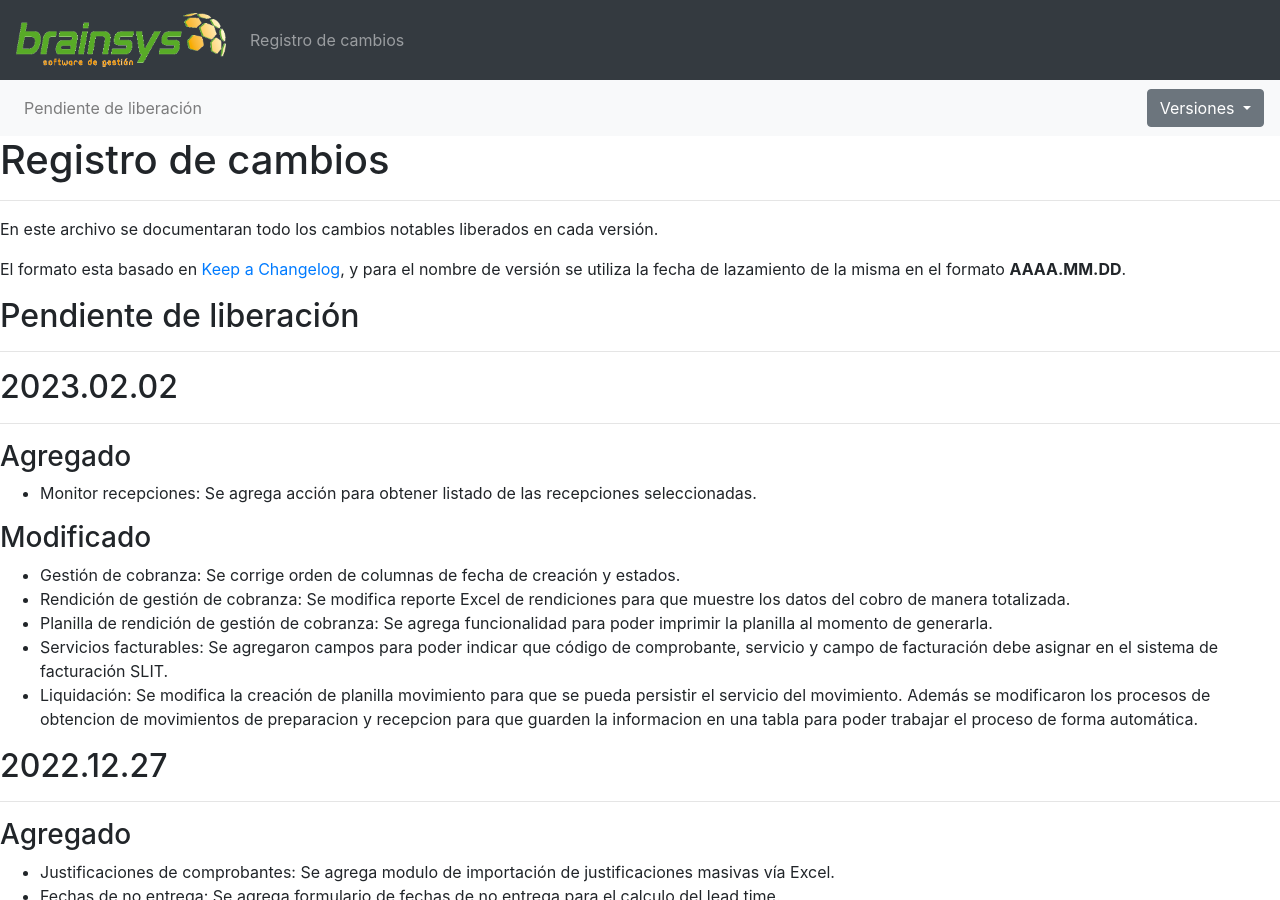
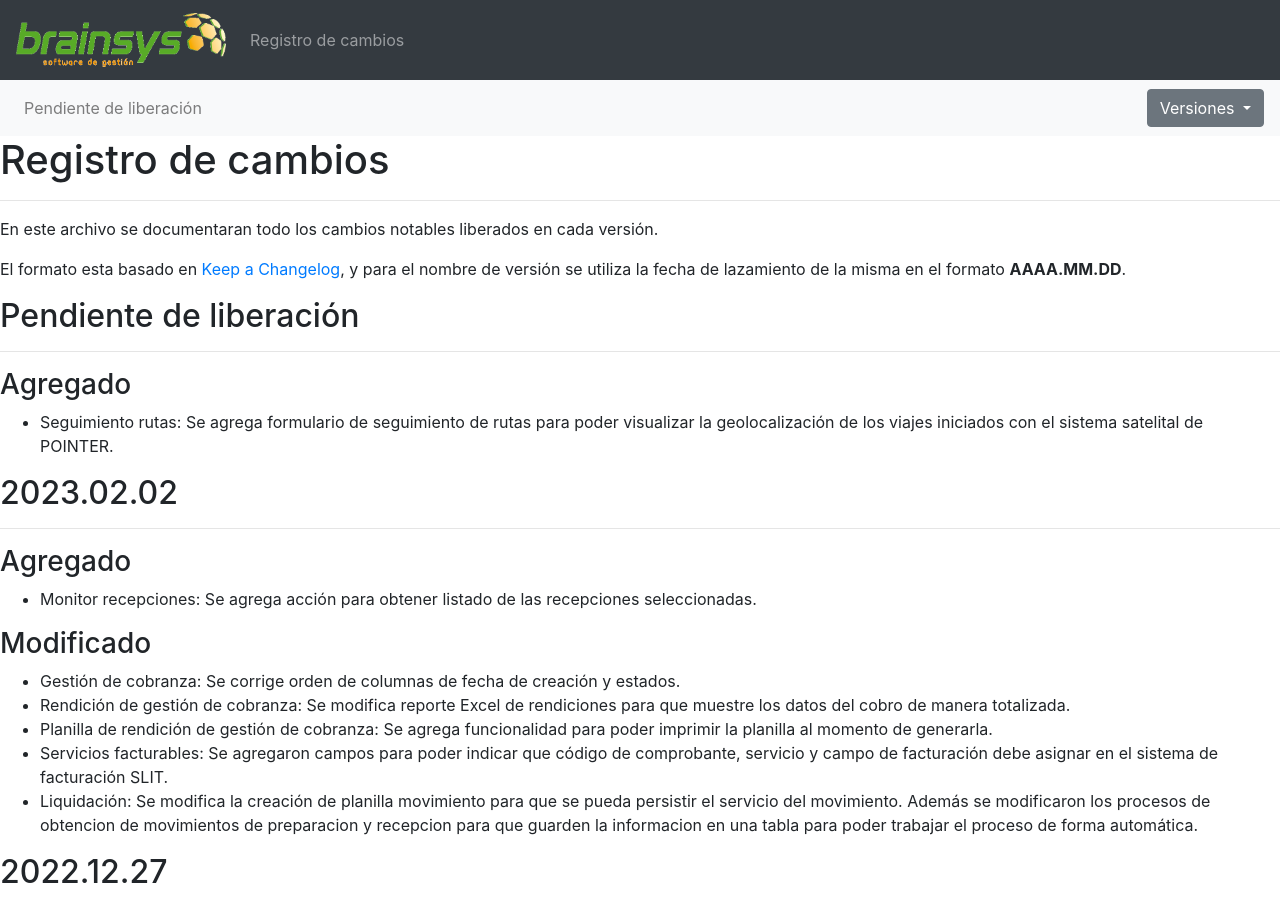
Before and after one commit to brainsys-arsaad/versionado, a Jekyll site: the page built from registro-cambios.markdown, in a window 1280 px wide and 900 px high. Built offline with Jekyll 4.4.1, drawn with Linux system fonts in a browser that asks for light colours.

Commit message:
Update registro-cambios.markdown

```diff
--- a/registro-cambios.markdown
+++ b/registro-cambios.markdown
@@ -83,6 +85,9 @@ El formato esta basado en [Keep a Changelog](https://keepachangelog.com/es-ES/1.
 
 ## Pendiente de liberación
 ---
+
+### Agregado
+- Seguimiento rutas: Se agrega formulario de seguimiento de rutas para poder visualizar la geolocalización de los viajes iniciados con el sistema satelital de POINTER.
 
 ## 2023.02.02
 ---
```
Also changed, not shown: other parts of registro-cambios.markdown (+2 -0 lines).
